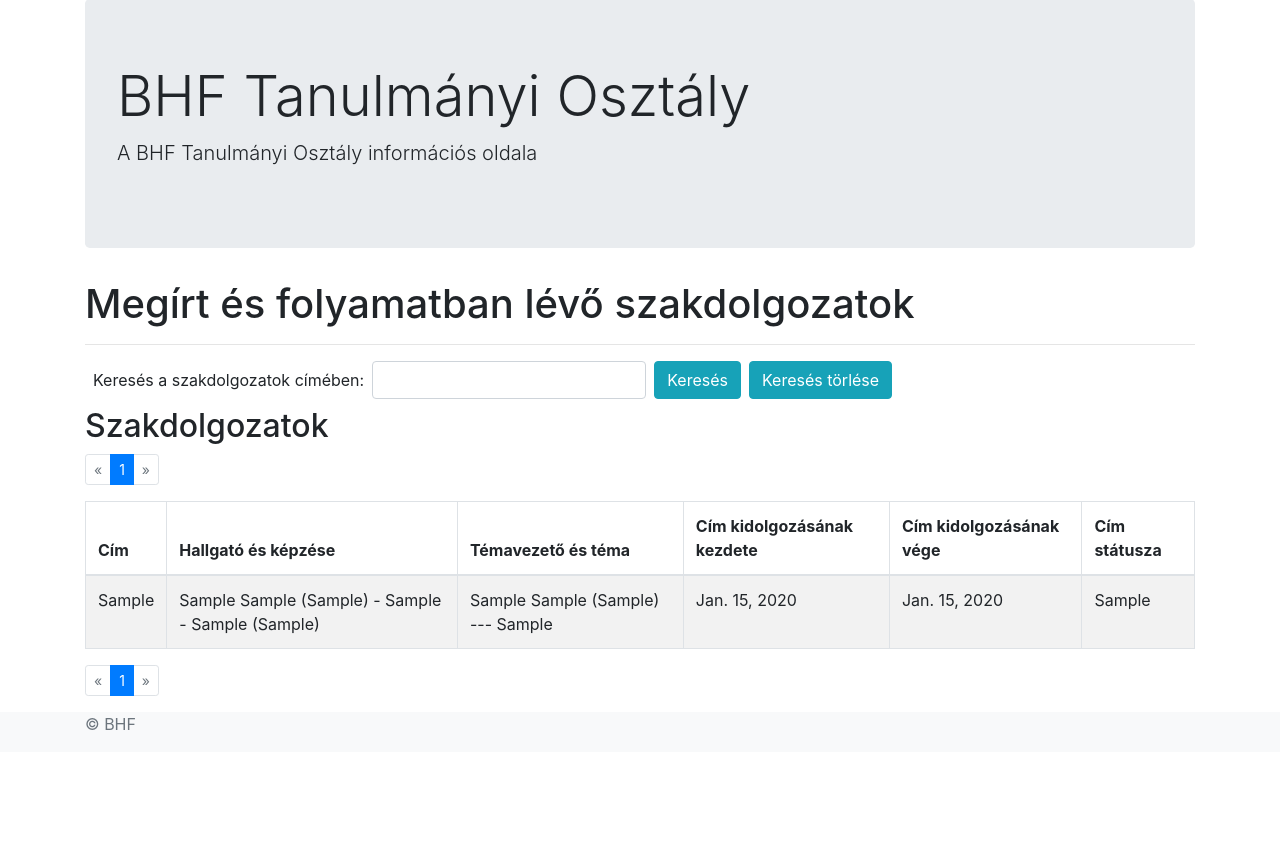
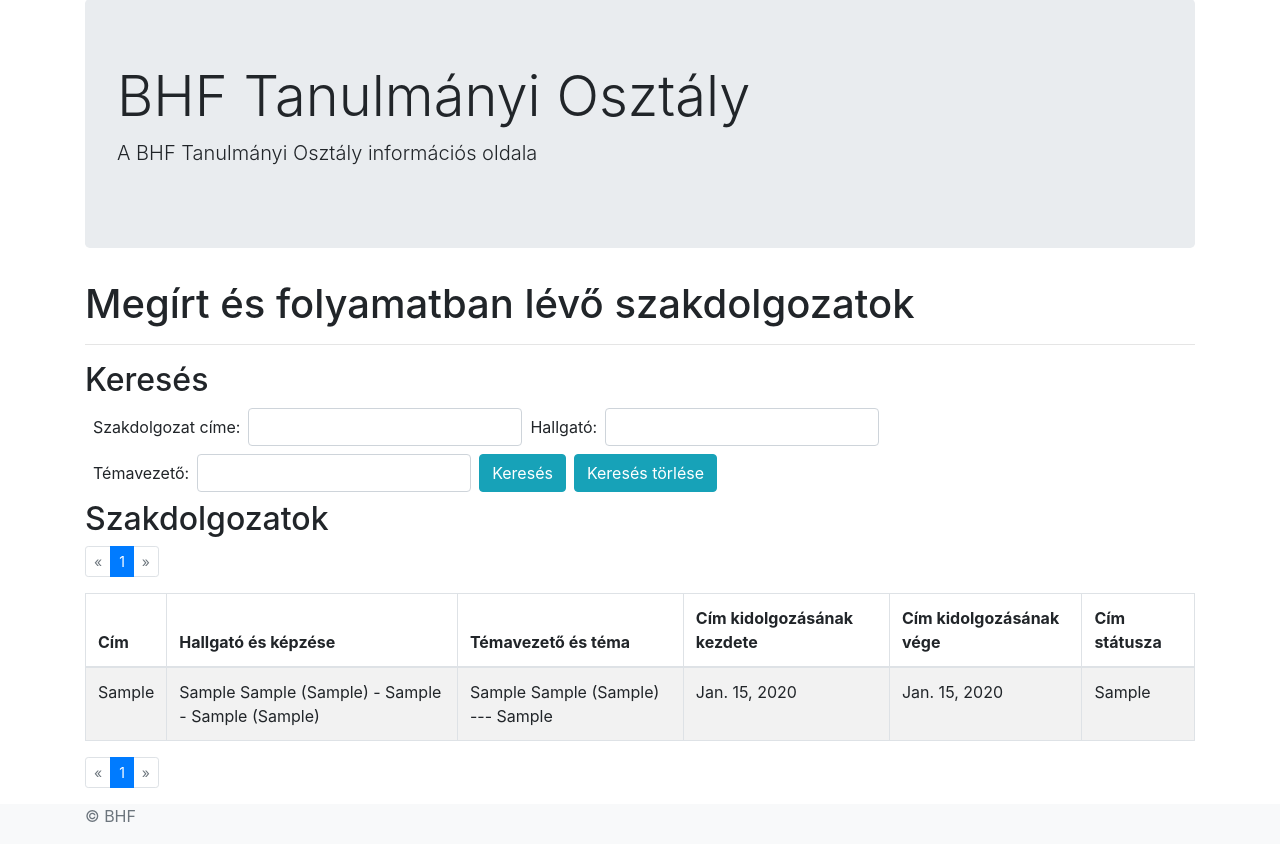
Before and after one commit to schcsaba/tanulmanyi, a Django app: page /szakdolgozatok/megirtesfolyamatban/ in a window 1280 px wide. Shown: the part 57-901 px from the top of the page. Before the commit the page ends 787 px from the top, so only its background shows below. Run offline with Django 3.2, Linux system fonts and the light colour scheme; a user stored in the database is signed in; tables that the repository leaves empty hold one stand-in row (values such as "Sample post"); some libraries are stand-ins or nearby versions.

Commit message:
Extending thesis search possibilities

```diff
--- a/szakdolgozat/templates/szakdolgozat/megirtesfolyamatban_pag_or_search.html
+++ b/szakdolgozat/templates/szakdolgozat/megirtesfolyamatban_pag_or_search.html
@@ -5,18 +5,29 @@
 {% block content %}
 <h1>Megírt és folyamatban lévő szakdolgozatok</h1>
 <hr>
+<h2>Keresés</h2>
 <form class="form-inline" action="." method="GET">
     <div class="form-group mb-2">
-        <label for="search_text" class="ml-2">Keresés a szakdolgozatok címében:</label>
-        <input type="text" class="form-control ml-2" name="search_text" id="search_text" value={% if search_text %} {{ search_text }} {% endif %}>
-        <button type="submit" class="btn btn-info ml-2">Keresés</button>
+        <label for="cim" class="ml-2">Szakdolgozat címe:</label>
+        <input type="text" class="form-control ml-2" name="cim" id="cim" value={% if cim %} {{ cim }} {% endif %}>
+    </div>
+    <div class="form-group mb-2">
+        <label for="hallgato" class="ml-2">Hallgató:</label>
+        <input type="text" class="form-control ml-2" name="hallgato" id="hallgato" value={% if hallgato %} {{ hallgato }} {% endif %}>
+    </div>
+    <div class="form-group mb-2">
+        <label for="temavezeto" class="ml-2">Témavezető:</label>
+        <input type="text" class="form-control ml-2" name="temavezeto" id="temavezeto" value={% if temavezeto %} {{ temavezeto }} {% endif %}>
+    </div>
+    <div class="form-group mb-2">
+        <input class="btn btn-info ml-2" type="submit" value="Keresés">
         <a class="btn btn-info ml-2" href="." role="button">Keresés törlése</a>
     </div>
 </form>
 <nav aria-label="szakdolgozatlista">
     {% if paginator.count > 0 %}
         <h2>Szakdolgozatok</h2>
-        <ul class="pagination pagination-sm">
+        <ul class="pagination pagination-sm flex-wrap">
             {% if paginatorpage.has_previous %}
                 <li class="page-item">
                     <a class="page-link" href="?page={{ paginatorpage.previous_page_number }}{% if search_text %}&search_text={{ search_text }}{% endif %}" aria-label="Previous">
@@ -99,7 +110,7 @@
                 </tr>
             {% endfor %}
         </table>
-        <ul class="pagination pagination-sm">
+        <ul class="pagination pagination-sm flex-wrap">
             {% if paginatorpage.has_previous %}
                 <li class="page-item">
                     <a class="page-link" href="?page={{ paginatorpage.previous_page_number }}{% if search_text %}&search_text={{ search_text }}{% endif %}" aria-label="Previous">
--- a/szakdolgozat/views.py
+++ b/szakdolgozat/views.py
@@ -1,5 +1,6 @@
 from django.shortcuts import render
 from django.contrib.auth.decorators import login_required, user_passes_test
+from django.db.models import Q
 from django.core.paginator import Paginator, EmptyPage, PageNotAnInteger
 from szakdolgozat.models import Temavezeto, Tema, HallgatoKepzesTema, ErdemJegy, Beallitas
 
@@ -83,10 +84,14 @@ def aktiv_temavezetok(request):
 @login_required
 def megirtesfolyamatban_pag_or_search(request):
     args = {}
-    if request.GET.get('search_text'):
-        search_text = request.GET.get('search_text')
-        args['search_text'] = search_text
-        hallgatokepzestema = HallgatoKepzesTema.objects.filter(tema__cim__icontains=search_text).exclude(tema__tema_statusz__exact=4).order_by('-kezdet', '-veg')
+    if request.GET.get('cim') or request.GET.get('hallgato') or request.GET.get('temavezeto'):
+        cim = request.GET.get('cim')
+        args['cim'] = cim
+        hallgato = request.GET.get('hallgato')
+        args['hallgato'] = hallgato
+        temavezeto = request.GET.get('temavezeto')
+        args['temavezeto'] = temavezeto
+        hallgatokepzestema = HallgatoKepzesTema.objects.filter(tema__cim__icontains=cim).filter(Q(hallgato_kepzes__hallgato__vezeteknev__icontains=hallgato) | Q(hallgato_kepzes__hallgato__keresztnev__icontains=hallgato) | Q(hallgato_kepzes__hallgato__neptun_kod__icontains=hallgato)).filter(Q(tema__temavezeto_temakor__temavezeto__vezeteknev__icontains=temavezeto) | Q(tema__temavezeto_temakor__temavezeto__keresztnev__icontains=temavezeto) | Q(tema__temavezeto_temakor__temavezeto__neptun_kod__icontains=temavezeto)).exclude(tema__tema_statusz__exact=4).order_by('-kezdet', '-veg')
     else:
         hallgatokepzestema = HallgatoKepzesTema.objects.exclude(tema__tema_statusz__exact=4).order_by('-kezdet', '-veg')
 
@@ -107,12 +112,16 @@ def megirtesfolyamatban_pag_or_search(request):
 @login_required
 def szakdolgozatrepozitorium(request):
     args = {}
-    if request.GET.get('search_text'):
-        search_text = request.GET.get('search_text')
-        args['search_text'] = search_text
-        hallgatokepzestema = HallgatoKepzesTema.objects.filter(tema__cim__icontains=search_text).filter(tema__tema_statusz__exact=3).filter(veg__year__gte=2013).exclude(hallgato_kepzes__statusz__exact=6).order_by('-veg')
+    if request.GET.get('cim') or request.GET.get('hallgato') or request.GET.get('temavezeto'):
+        cim = request.GET.get('cim')
+        args['cim'] = cim
+        hallgato = request.GET.get('hallgato')
+        args['hallgato'] = hallgato
+        temavezeto = request.GET.get('temavezeto')
+        args['temavezeto'] = temavezeto
+        hallgatokepzestema = HallgatoKepzesTema.objects.filter(tema__cim__icontains=cim).filter(Q(hallgato_kepzes__hallgato__vezeteknev__icontains=hallgato) | Q(hallgato_kepzes__hallgato__keresztnev__icontains=hallgato) | Q(hallgato_kepzes__hallgato__neptun_kod__icontains=hallgato)).filter(Q(tema__temavezeto_temakor__temavezeto__vezeteknev__icontains=temavezeto) | Q(tema__temavezeto_temakor__temavezeto__keresztnev__icontains=temavezeto) | Q(tema__temavezeto_temakor__temavezeto__neptun_kod__icontains=temavezeto)).filter(tema__tema_statusz__exact=3).filter(veg__year__gte=2013).filter(erdemjegy__isnull=False).exclude(hallgato_kepzes__statusz__exact=6).order_by('-veg')
     else:
-        hallgatokepzestema = HallgatoKepzesTema.objects.filter(tema__tema_statusz__exact=3).filter(veg__year__gte=2013).exclude(hallgato_kepzes__statusz__exact=6).order_by('-veg')
+        hallgatokepzestema = HallgatoKepzesTema.objects.filter(tema__tema_statusz__exact=3).filter(veg__year__gte=2013).filter(erdemjegy__isnull=False).exclude(hallgato_kepzes__statusz__exact=6).order_by('-veg')
 
     paginator = Paginator(hallgatokepzestema, 20)
     args['paginator'] = paginator
```
Also changed, not shown: szakdolgozat/templates/szakdolgozat/szakdolgozatrepozitorium.html (+16 -5 lines).
